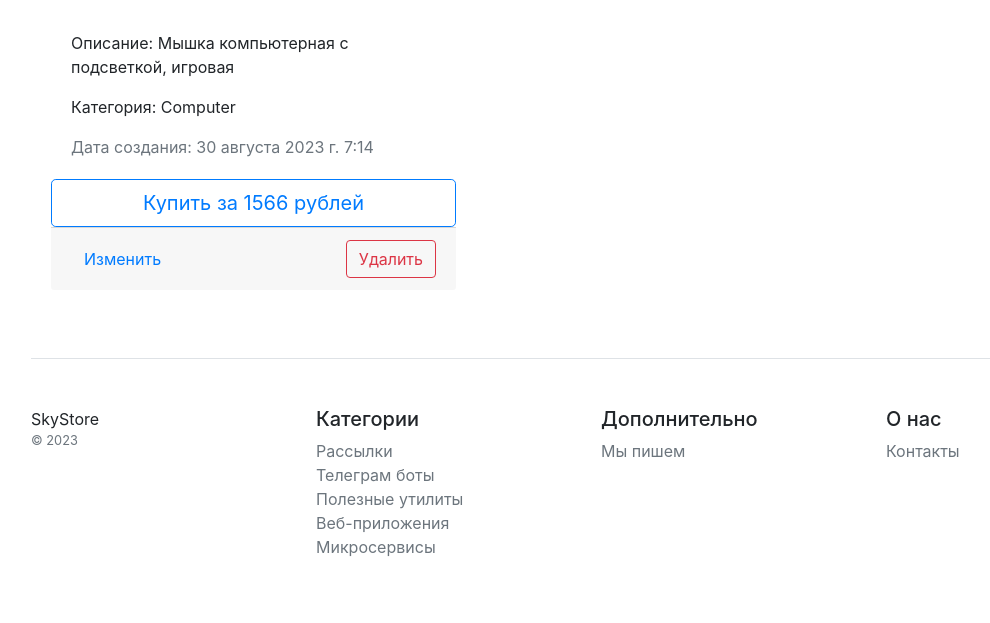
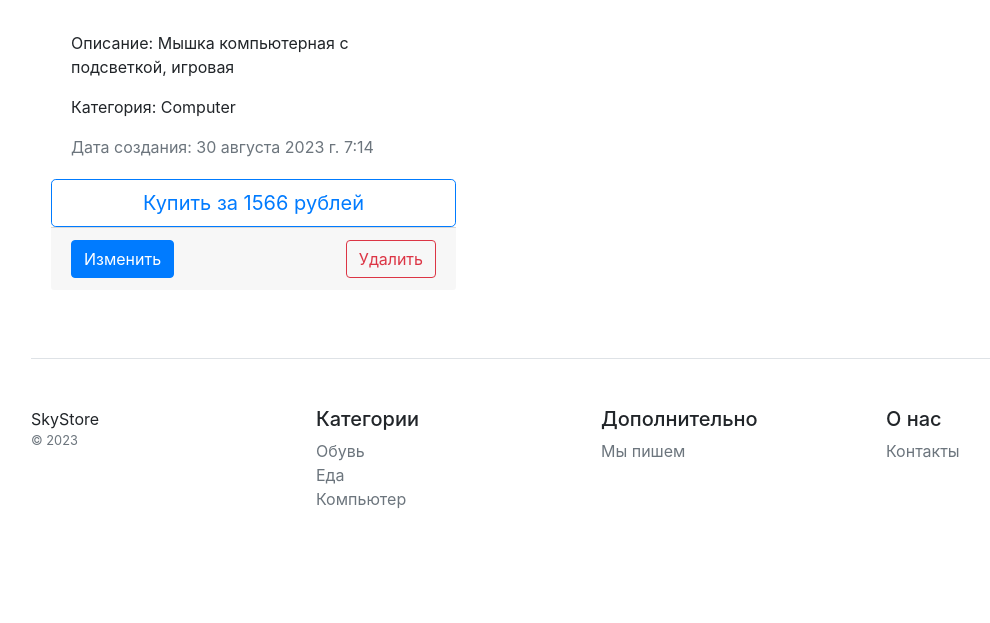
Before and after one commit to SheenShaman/online_store, a Django app: page /product/1/ in a window 1280 px wide. Shown: the part 635-1258 px from the top of the page, without its empty margins (54-1044 px from the left). After the commit the page ends 1143 px from the top, so only its background shows below. Run offline with Django 4.2, Linux system fonts and the light colour scheme; data comes from the database, SQL or seed files in the repository; some libraries are stand-ins or nearby versions.

Commit message:
fixed home

```diff
--- a/catalog/templates/catalog/home.html
+++ b/catalog/templates/catalog/home.html
@@ -34,23 +34,21 @@
             <div class="col-6 col-md">
                 <h5>Категории</h5>
                 <ul class="list-unstyled text-small">
-                    <li><a class="text-muted" href="#">Рассылки</a></li>
-                    <li><a class="text-muted" href="#">Телеграм боты</a></li>
-                    <li><a class="text-muted" href="#">Полезные утилиты</a></li>
-                    <li><a class="text-muted" href="#">Веб-приложения</a></li>
-                    <li><a class="text-muted" href="#">Микросервисы</a></li>
+                    <li><a class="text-muted" href="#">Обувь</a></li>
+                    <li><a class="text-muted" href="#">Еда</a></li>
+                    <li><a class="text-muted" href="#">Компьютер</a></li>
                 </ul>
             </div>
             <div class="col-6 col-md">
                 <h5>Дополнительно</h5>
                 <ul class="list-unstyled text-small">
-                    <li><a class="text-muted" href="#">Мы пишем</a></li>
+                    <li><a class="text-muted" href="{% url 'blog:list' %}">Мы пишем</a></li>
                 </ul>
             </div>
             <div class="col-6 col-md">
                 <h5>О нас</h5>
                 <ul class="list-unstyled text-small">
-                    <li><a class="text-muted" href="/contacts/">Контакты</a></li>
+                    <li><a class="text-muted" href="{% url 'catalog:contacts' %}">Контакты</a></li>
                 </ul>
             </div>
         </div>
--- a/catalog/templates/catalog/product_list.html
+++ b/catalog/templates/catalog/product_list.html
@@ -20,7 +20,7 @@
                         Купить за {{ object.price }} рублей
                     </button>
                     <div class="card-footer">
-                        <a class="btn btn-link" href="{% url 'catalog:product_update' object.pk %}">Изменить</a>
+                        <a class="btn btn-primary" href="{% url 'catalog:product_update' object.pk %}">Изменить</a>
                         <a class="btn btn-outline-danger float-right" href="{% url 'catalog:product_delete' object.pk %}">Удалить</a>
                     </div>
                 </div>
```
